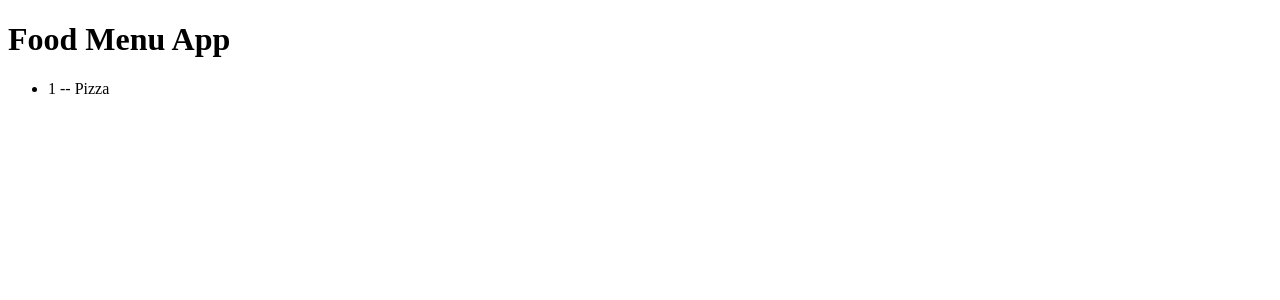
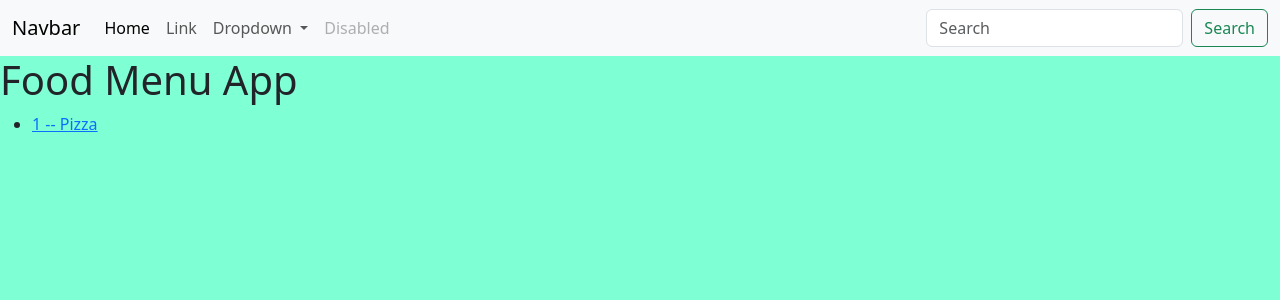
Before and after one commit to musawakiliML/Food-App, a Django app: page /food/ in a window 1280 px wide. Shown: the top 300 px of the page. Run offline with Django 5.2, Linux system fonts and the light colour scheme; data comes from the database, SQL or seed files in the repository.

Commit message:
Update:added navbar

```diff
--- /dev/null
+++ b/app/static/app/css/main.css
@@ -0,0 +1,3 @@
+body {
+   background-color: aquamarine;
+}
--- /dev/null
+++ b/app/templates/app/detail.html
@@ -0,0 +1,3 @@
+<h1> {{ item.item_name }} </h1>
+<h2> {{ item.item_desc }} </h2>
+<h3> {{ item.item_price }} </h3>
--- a/app/templates/app/index.html
+++ b/app/templates/app/index.html
@@ -1,18 +1,65 @@
+{% load static %}
 <!DOCTYPE html>
 <html lang="en">
 <head>
    <meta charset="UTF-8">
    <meta name="viewport" content="width=device-width, initial-scale=1.0">
+   <link href="https://cdn.jsdelivr.net/npm/bootstrap@5.3.2/dist/css/bootstrap.min.css" rel="stylesheet" integrity="sha384-T3c6CoIi6uLrA9TneNEoa7RxnatzjcDSCmG1MXxSR1GAsXEV/Dwwykc2MPK8M2HN" crossorigin="anonymous">
+   <link rel="stylesheet" href="{% static './app/css/main.css' %}">
    <title>Food Menu App</title>
 </head>
 <body>
+
+   <!-- <nav class="navbar navbar-dark bg-dark">
+
+   </nav> -->
+
+   <nav class="navbar navbar-expand-lg bg-body-tertiary">
+      <div class="container-fluid">
+        <a class="navbar-brand" href="#">Navbar</a>
+        <button class="navbar-toggler" type="button" data-bs-toggle="collapse" data-bs-target="#navbarSupportedContent" aria-controls="navbarSupportedContent" aria-expanded="false" aria-label="Toggle navigation">
+          <span class="navbar-toggler-icon"></span>
+        </button>
+        <div class="collapse navbar-collapse" id="navbarSupportedContent">
+          <ul class="navbar-nav me-auto mb-2 mb-lg-0">
+            <li class="nav-item">
+              <a class="nav-link active" aria-current="page" href="#">Home</a>
+            </li>
+            <li class="nav-item">
+              <a class="nav-link" href="#">Link</a>
+            </li>
+            <li class="nav-item dropdown">
+              <a class="nav-link dropdown-toggle" href="#" role="button" data-bs-toggle="dropdown" aria-expanded="false">
+                Dropdown
+              </a>
+              <ul class="dropdown-menu">
+                <li><a class="dropdown-item" href="#">Action</a></li>
+                <li><a class="dropdown-item" href="#">Another action</a></li>
+                <li><hr class="dropdown-divider"></li>
+                <li><a class="dropdown-item" href="#">Something else here</a></li>
+              </ul>
+            </li>
+            <li class="nav-item">
+              <a class="nav-link disabled" aria-disabled="true">Disabled</a>
+            </li>
+          </ul>
+          <form class="d-flex" role="search">
+            <input class="form-control me-2" type="search" placeholder="Search" aria-label="Search">
+            <button class="btn btn-outline-success" type="submit">Search</button>
+          </form>
+        </div>
+      </div>
+    </nav>
+
    <h1>Food Menu App</h1>
    {% for item in item_list %}
       <ul>
          <li>
-            {{ item.id }} -- {{item.item_name}}
+            <a href="{% url 'app:detail' item.id %}">{{ item.id }} -- {{item.item_name}}</a>
          </li>
       </ul>
    {% endfor %}
+
+   <script src="https://cdn.jsdelivr.net/npm/bootstrap@5.3.2/dist/js/bootstrap.bundle.min.js" integrity="sha384-C6RzsynM9kWDrMNeT87bh95OGNyZPhcTNXj1NW7RuBCsyN/o0jlpcV8Qyq46cDfL" crossorigin="anonymous"></script>
 </body>
 </html>
--- a/app/urls.py
+++ b/app/urls.py
@@ -1,6 +1,8 @@
 from django.urls import path
-from .views import index
+from . import views
 
+app_name = 'app'
 urlpatterns = [
-    path("", index, name="index")
+    path("", views.index, name="index"),
+    path("<int:item_id>/", views.detail, name="detail")
 ]
--- a/app/views.py
+++ b/app/views.py
@@ -1,17 +1,27 @@
 from django.shortcuts import render
 from django.http import HttpResponse
 from .models import Item
-from django.template import loader
+# from django.template import loader
 
 
 # Create your views here.
 
 def index(request):
    item_list = Item.objects.all()
-   template = loader.get_template('app/index.html')
+   #template = loader.get_template('app/index.html')
 
    context = {
       "item_list":item_list
    }
 
-   return HttpResponse(template.render(context, request))
+   #return HttpResponse(template.render(context, request))
+   return render(request, "app/index.html", context)
+
+def detail(request, item_id):
+   item = Item.objects.get(pk=item_id)
+
+   context = {
+      "item": item,
+   }
+
+   return render(request, "app/detail.html", context)
```
Also changed, not shown: app/static/css/main.css (deleted).
